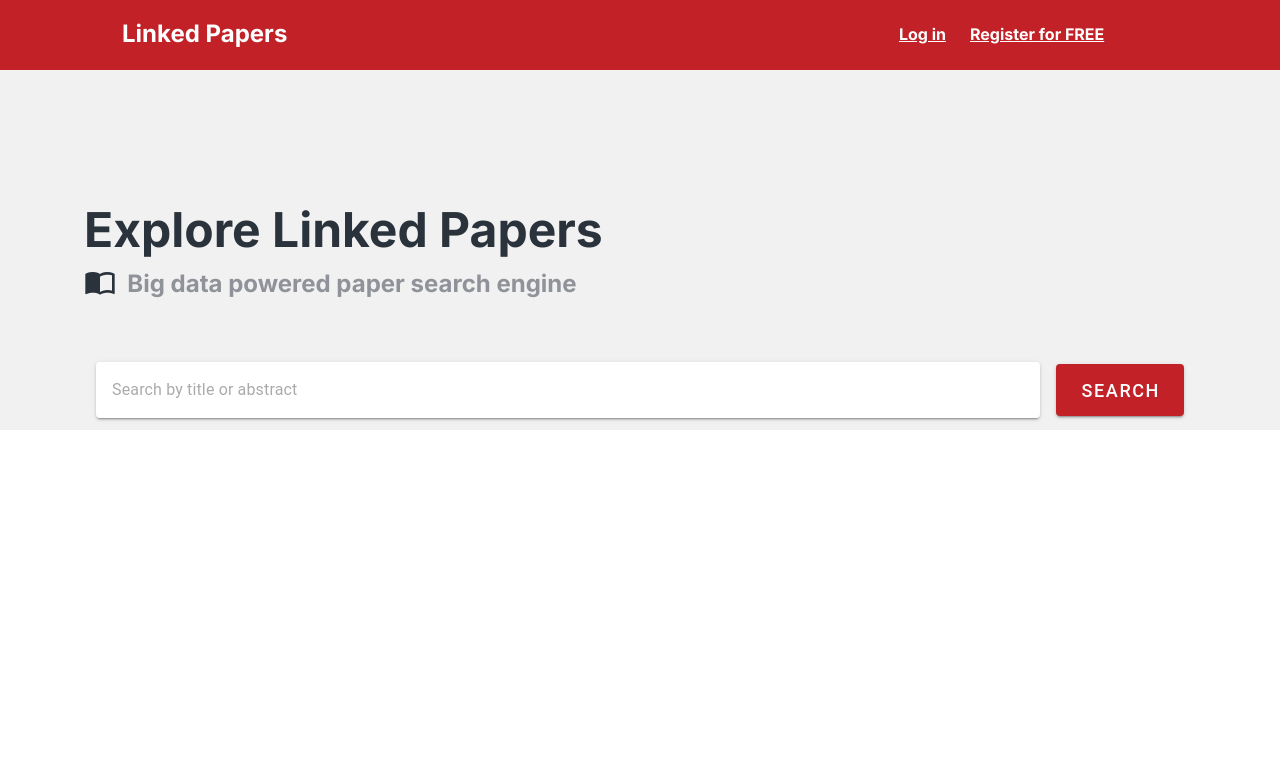
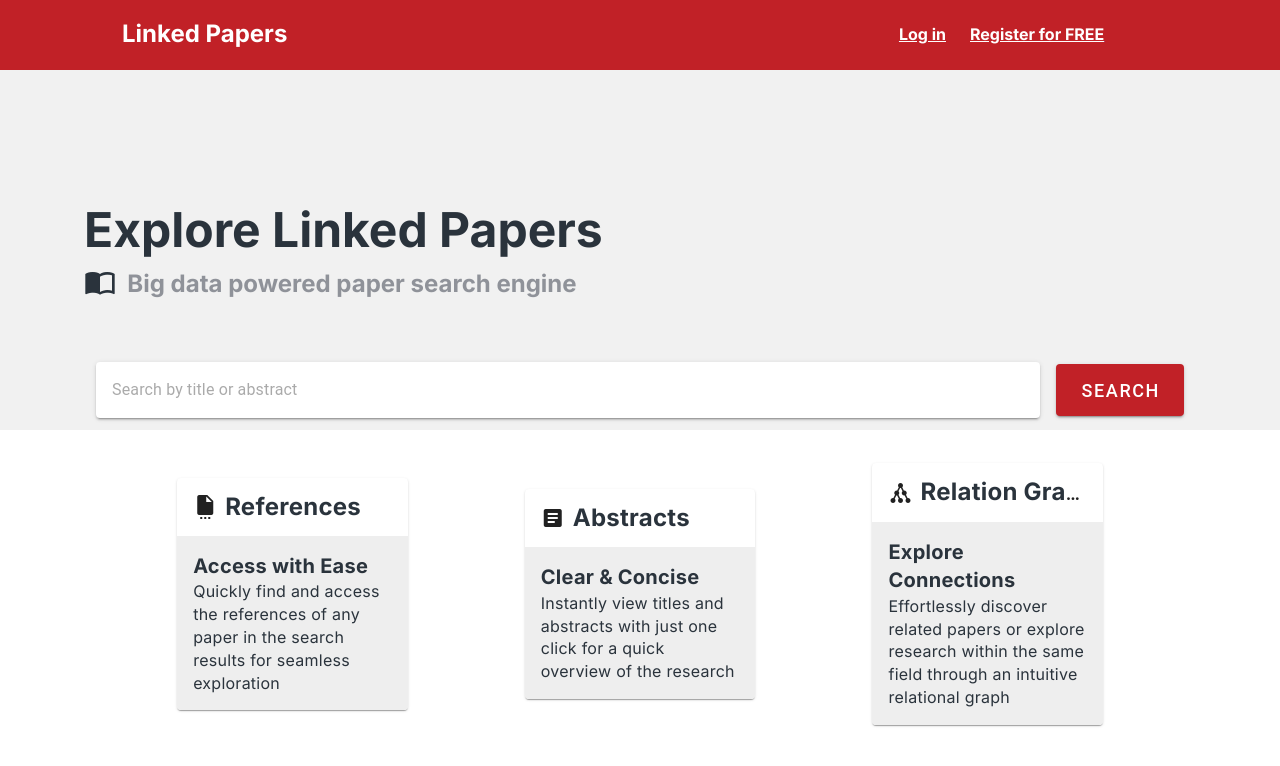
Before and after one commit to huoxj/Linked-papers, a Vue app in the folder bgdata_frontend/: page / in a window 1280 px wide. Shown: the top 766 px of the page. Built offline with nearby package versions, Linux system fonts and the light colour scheme.

Commit message:
Fix: visual fix

```diff
--- a/bgdata_frontend/src/components/Header.vue
+++ b/bgdata_frontend/src/components/Header.vue
@@ -38,12 +38,12 @@
             <p class="h4 theme-white underline">Register for FREE</p>
           </router-link>
         </v-col>
-        <v-col v-if="username" md="1" class="col_center">
-          <p style="color: #f1f1f1;font-size: x-large">{{ username }}</p>
-          <v-icon v-if="isPremium" style="color: gold" size="large" left>mdi-trophy</v-icon>
+        <v-col v-if="username" md="2" class="col_center" style="justify-content: right">
+          <p class="h3 theme-white"># {{ username }} &nbsp</p>
+          <v-icon v-if="isPremium" style="color: gold" size="small" left>mdi-trophy</v-icon>
         </v-col>
-        <v-col v-if="username" md="1"  class="col_center">
-          <v-btn variant="text"  @click="logout()" style="font-size: large;color:#FFFFFF ;background: #C12127;" text="Log out"></v-btn>
+        <v-col v-if="username" md="2"  class="col_center">
+          <button @click="logout" class="h4 theme-white underline">Log out</button>
         </v-col>
         <v-col md="1"></v-col>
       </v-row>
--- a/bgdata_frontend/src/views/Home.vue
+++ b/bgdata_frontend/src/views/Home.vue
@@ -60,6 +60,60 @@
       </v-row>
     </v-container>
   </div>
+  <v-container style="height: 40vh">
+    <v-row align="center" style="height: 40vh">
+      <v-spacer></v-spacer>
+      <v-col md="3">
+        <v-card
+          class="mx-auto"
+          prepend-icon="mdi-file-settings"
+          width="18vw"
+          height="100%"
+        >
+          <template v-slot:title>
+            <span class="h2 theme-dark">References</span>
+          </template>
+          <v-card-text class="bg-surface-light pt-4">
+            <p class="h3 theme-dark">Access with Ease</p>
+            <p class="text-body theme-dark">Quickly find and access the references of any paper in the search results for seamless exploration</p>
+          </v-card-text>
+        </v-card>
+      </v-col>
+      <v-col md="4">
+        <v-card
+          class="mx-auto"
+          prepend-icon="mdi-text-box"
+          width="18vw"
+          height="100%"
+        >
+          <template v-slot:title>
+            <span class="h2 theme-dark">Abstracts</span>
+          </template>
+          <v-card-text class="bg-surface-light pt-4">
+            <p class="h3 theme-dark">Clear & Concise</p>
+            <p class="text-body theme-dark">Instantly view titles and abstracts with just one click for a quick overview of the research</p>
+          </v-card-text>
+        </v-card>
+      </v-col>
+      <v-col md="3">
+        <v-card
+          class="mx-auto"
+          prepend-icon="mdi-graph"
+          width="18vw"
+          height="100%"
+        >
+          <template v-slot:title>
+            <span class="h2 theme-dark">Relation Graph</span>
+          </template>
+          <v-card-text class="bg-surface-light pt-4">
+            <p class="h3 theme-dark">Explore Connections</p>
+            <p class="text-body theme-dark">Effortlessly discover related papers or explore research within the same field through an intuitive relational graph</p>
+          </v-card-text>
+        </v-card>
+      </v-col>
+      <v-spacer></v-spacer>
+    </v-row>
+  </v-container>
   <!--  <v-container width="130vh">-->
   <!--    <v-row style="margin-bottom: 5px">-->
   <!--      <p class="h2 theme-dark">Recommend for you</p>-->
```
